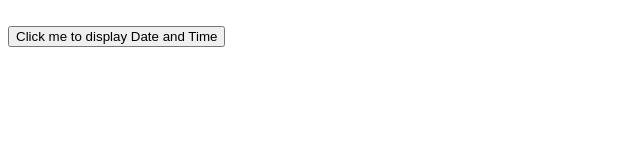
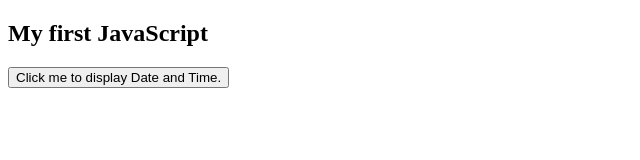
Before and after one commit to GeorgiChervenkov/JavascriptW3, a plain HTML site: page thing.html in a window 1280 px wide. Shown: the whole page, without its empty margins (0-640 px from the left). Drawn offline with Linux system fonts and the light colour scheme.

Commit message:
addet time

```diff
--- a/thing.html
+++ b/thing.html
@@ -2,11 +2,11 @@
 <html>
 <body>
 
-<h2><My first JavaScript</h2>
+<h2>My first JavaScript</h2>
 
 <button type = "button"
-onclick="document.getElementById('demo').innerHtml=Date()">
-Click me to display Date and Time</button>
+onclick="document.getElementById('demo').innerHtml = 1420">
+Click me to display Date and Time.</button>
 
 <p id="demo"></p>
 
```
